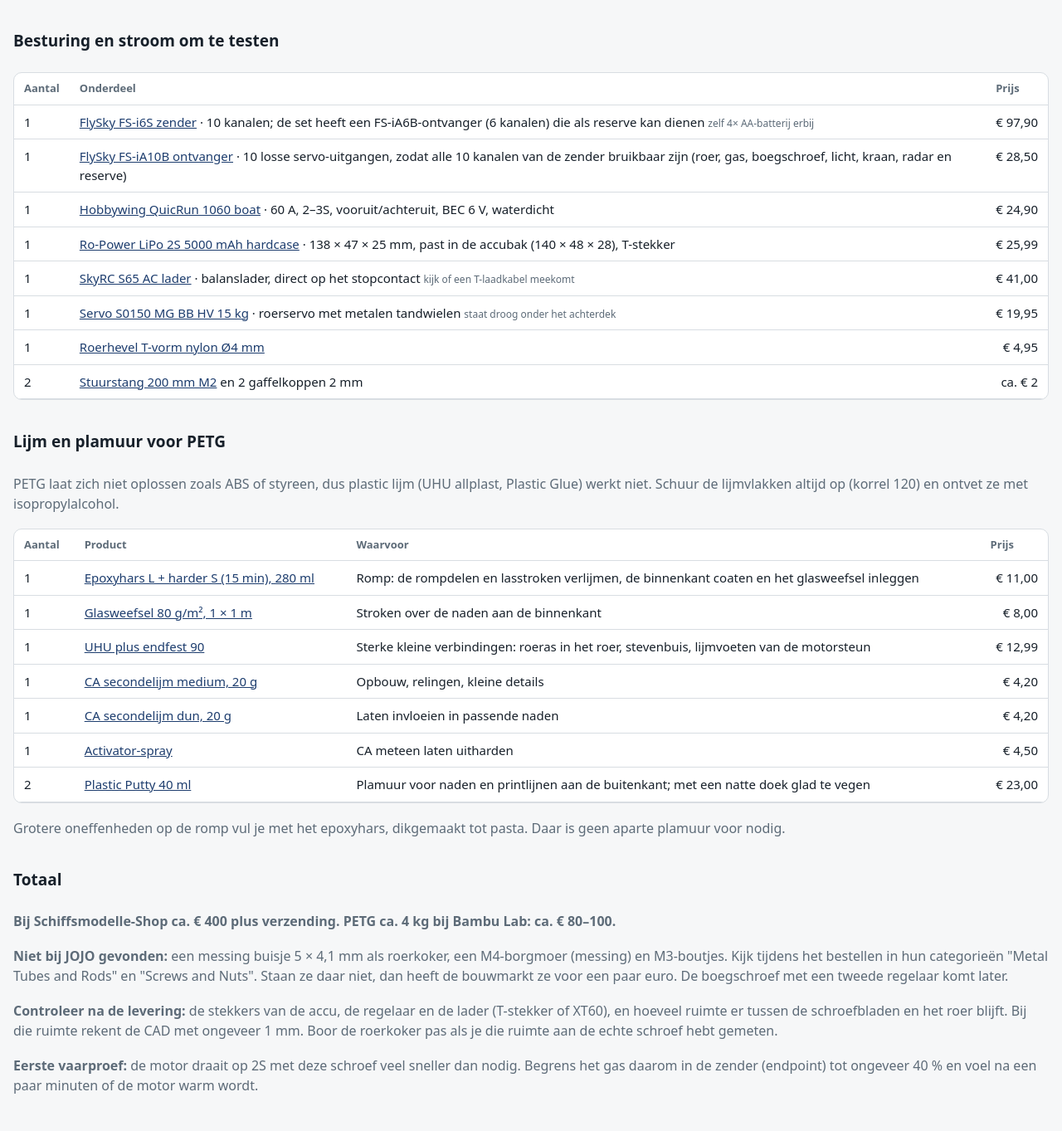
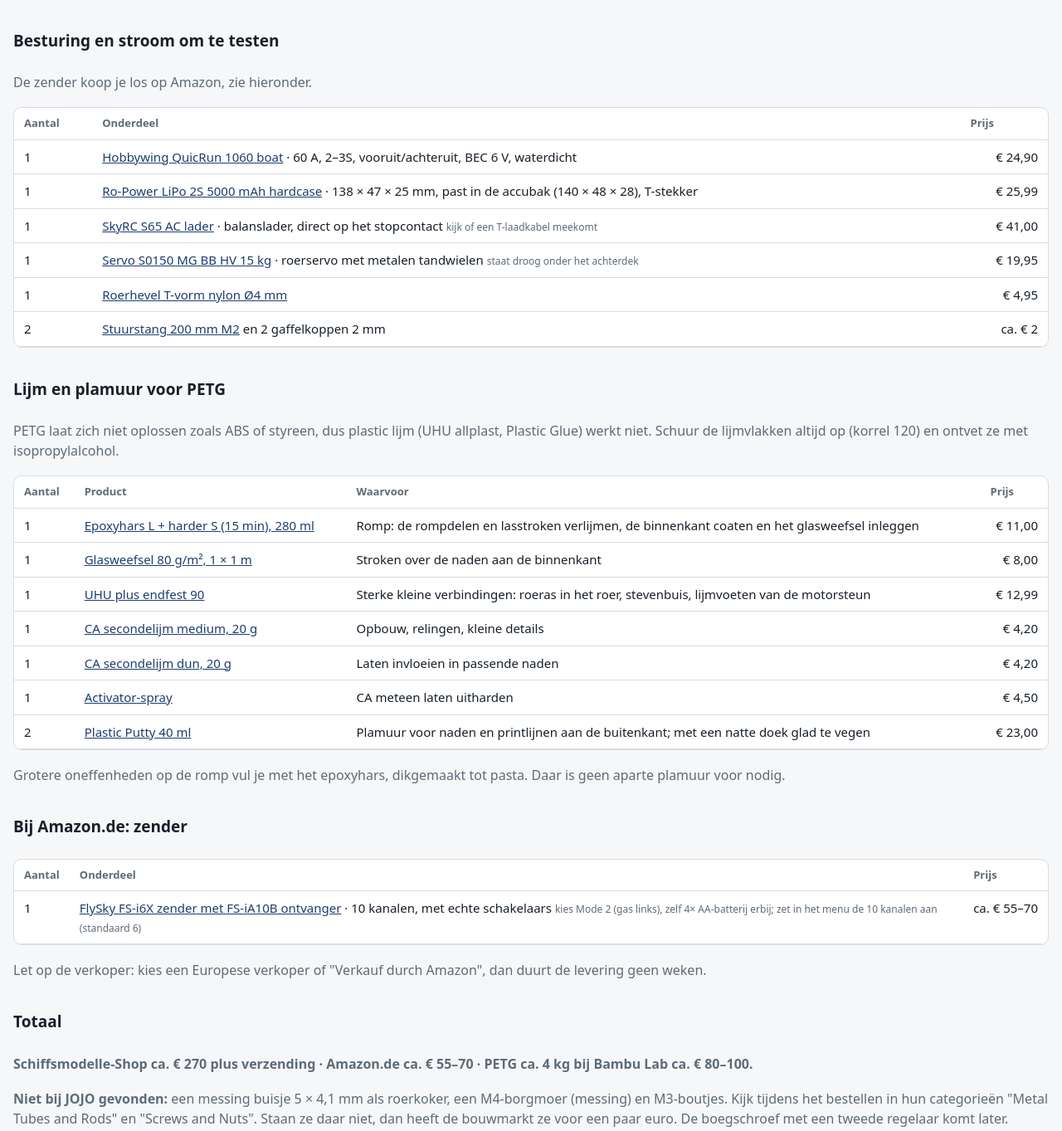
Before and after one commit to markmastop/buildlabs, a plain HTML site: page 3d-models/ortelius/bestellen.html in a window 1280 px wide. Shown: the part 551-1914 px from the top of the page at 83% size. Drawn offline with Linux system fonts and the light colour scheme.

Commit message:
Bestel de Ortelius-zender bij Amazon en de rest bij JOJO
De FS-i6X met FS-iA10B is op Amazon.de ongeveer € 60 goedkoper dan de
i6S met losse ontvanger bij Schiffsmodelle-Shop en heeft echte
schakelaars. Alle andere onderdelen blijven bij JOJO.

Co-Authored-By: Claude Opus 5.5 <noreply@anthropic.com>
Claude-Session: https://claude.ai/code/session_01WyfijxrvxhjH7jtW2rbvRx

```diff
--- a/3d-models/ortelius/bestellen.html
+++ b/3d-models/ortelius/bestellen.html
@@ -26,7 +26,7 @@ a{color:var(--accent)}
 <main>
 <a class="bl-home" href="../../index.html" aria-label="Terug naar het Build Labs-overzicht"><svg viewBox="0 0 24 24" fill="none" stroke="currentColor" stroke-width="2" stroke-linecap="round" stroke-linejoin="round" aria-hidden="true"><path d="M3 11.5 12 4l9 7.5"/><path d="M5.5 10v9.5h13V10"/><path d="M10 19.5v-5h4v5"/></svg>Build Labs</a>
 <h1>Ortelius · bestellijst</h1>
-<p>Alles voor de pasproef, de eerste vaarproef en het bouwen in <strong>één bestelling bij <a href="https://www.schiffsmodelle-shop.de/">Schiffsmodelle-Shop (JOJO)</a></strong>, Duitsland. Alleen het PETG komt uit de <a href="https://eu.store.bambulab.com/">Bambu Lab EU-store</a>. Prijzen incl. btw, excl. verzending, gecontroleerd op 16 november 2026; "—" betekent dat de winkelpagina geen prijs liet zien. De types volgen de <a href="cad/aandrijving/README.md">maatbasis van de p3-aandrijving</a>.</p>
+<p>Alles voor de pasproef, de eerste vaarproef en het bouwen in <strong>één bestelling bij <a href="https://www.schiffsmodelle-shop.de/">Schiffsmodelle-Shop (JOJO)</a></strong>, Duitsland. Alleen de zender (Amazon.de) en het PETG (<a href="https://eu.store.bambulab.com/">Bambu Lab EU-store</a>) koop je ergens anders. Prijzen incl. btw, excl. verzending, gecontroleerd op 16 november 2026; "—" betekent dat de winkelpagina geen prijs liet zien. De types volgen de <a href="cad/aandrijving/README.md">maatbasis van de p3-aandrijving</a>.</p>
 
 <h2>Aandrijving</h2>
 <div class="wrap"><table>
@@ -39,10 +39,9 @@ a{color:var(--accent)}
 </table></div>
 
 <h2>Besturing en stroom om te testen</h2>
+<p>De zender koop je los op Amazon, zie hieronder.</p>
 <div class="wrap"><table>
 <tr><th>Aantal</th><th>Onderdeel</th><th class="p">Prijs</th></tr>
-<tr><td>1</td><td><a href="https://www.schiffsmodelle-shop.de/en/remote-controls/30606-fs-i6s-2.4-ghz-10-channel-radio-control.html">FlySky FS-i6S zender</a> · 10 kanalen; de set heeft een FS-iA6B-ontvanger (6 kanalen) die als reserve kan dienen <span class="tag">zelf 4× AA-batterij erbij</span></td><td class="p">€ 97,90</td></tr>
-<tr><td>1</td><td><a href="https://www.schiffsmodelle-shop.de/FS-IA10B-AFHDS2A-Receiver-10CH">FlySky FS-iA10B ontvanger</a> · 10 losse servo-uitgangen, zodat alle 10 kanalen van de zender bruikbaar zijn (roer, gas, boegschroef, licht, kraan, radar en reserve)</td><td class="p">€ 28,50</td></tr>
 <tr><td>1</td><td><a href="https://schiffsmodelle-shop.de/en/speed-controller-brushed/23169-boat-esc-quicrun-1060-brushed-60a.html">Hobbywing QuicRun 1060 boat</a> · 60 A, 2–3S, vooruit/achteruit, BEC 6 V, waterdicht</td><td class="p">€ 24,90</td></tr>
 <tr><td>1</td><td><a href="https://www.schiffsmodelle-shop.de/en/lipo-battery-pack/33947-ro-power-car-lipo-battery-5000-mah-7.4-v-50c-hardcase-with-t-connector.html">Ro-Power LiPo 2S 5000 mAh hardcase</a> · 138 × 47 × 25 mm, past in de accubak (140 × 48 × 28), T-stekker</td><td class="p">€ 25,99</td></tr>
 <tr><td>1</td><td><a href="https://schiffsmodelle-shop.de/en/135-battery-charger">SkyRC S65 AC lader</a> · balanslader, direct op het stopcontact <span class="tag">kijk of een T-laadkabel meekomt</span></td><td class="p">€ 41,00</td></tr>
@@ -65,8 +64,15 @@ a{color:var(--accent)}
 </table></div>
 <p>Grotere oneffenheden op de romp vul je met het epoxyhars, dikgemaakt tot pasta. Daar is geen aparte plamuur voor nodig.</p>
 
+<h2>Bij Amazon.de: zender</h2>
+<div class="wrap"><table>
+<tr><th>Aantal</th><th>Onderdeel</th><th class="p">Prijs</th></tr>
+<tr><td>1</td><td><a href="https://www.amazon.de/Transmitter-Controller-Receiver-Hubschrauber-Quadcopter/dp/B07Z9YNP7S">FlySky FS-i6X zender met FS-iA10B ontvanger</a> · 10 kanalen, met echte schakelaars <span class="tag">kies Mode 2 (gas links), zelf 4× AA-batterij erbij; zet in het menu de 10 kanalen aan (standaard 6)</span></td><td class="p">ca. € 55–70</td></tr>
+</table></div>
+<p>Let op de verkoper: kies een Europese verkoper of "Verkauf durch Amazon", dan duurt de levering geen weken.</p>
+
 <h2>Totaal</h2>
-<p class="tot">Bij Schiffsmodelle-Shop ca. € 400 plus verzending. PETG ca. 4 kg bij Bambu Lab: ca. € 80–100.</p>
+<p class="tot">Schiffsmodelle-Shop ca. € 270 plus verzending · Amazon.de ca. € 55–70 · PETG ca. 4 kg bij Bambu Lab ca. € 80–100.</p>
 <p><strong>Niet bij JOJO gevonden:</strong> een messing buisje 5 × 4,1 mm als roerkoker, een M4-borgmoer (messing) en M3-boutjes. Kijk tijdens het bestellen in hun categorieën "Metal Tubes and Rods" en "Screws and Nuts". Staan ze daar niet, dan heeft de bouwmarkt ze voor een paar euro. De boegschroef met een tweede regelaar komt later.</p>
 <p><strong>Controleer na de levering:</strong> de stekkers van de accu, de regelaar en de lader (T-stekker of XT60), en hoeveel ruimte er tussen de schroefbladen en het roer blijft. Bij die ruimte rekent de CAD met ongeveer 1 mm. Boor de roerkoker pas als je die ruimte aan de echte schroef hebt gemeten.</p>
 <p><strong>Eerste vaarproef:</strong> de motor draait op 2S met deze schroef veel sneller dan nodig. Begrens het gas daarom in de zender (endpoint) tot ongeveer 40 % en voel na een paar minuten of de motor warm wordt.</p>
```
Also changed, not shown: 3d-models/ortelius/index.html (+1 -1 lines), 1 other file.
